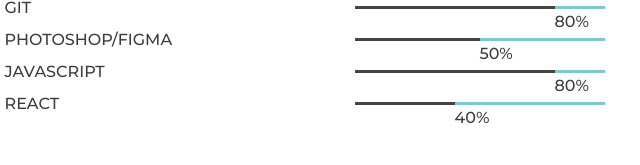
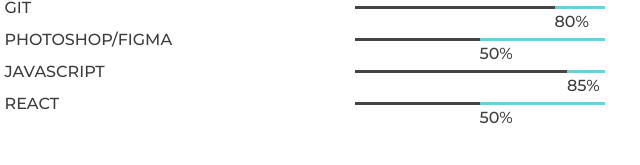
Before and after one commit to drakooosha/cv, a plain HTML site: page index.html in a window 1280 px wide. Shown: the part 763-928 px from the top of the page, 549-1189 px from the left. Drawn offline with nearby package versions, Linux system fonts and the light colour scheme.

Commit message:
Update index.html

```diff
--- a/index.html
+++ b/index.html
@@ -162,13 +162,13 @@
                                 <li class="skills__item">
                                     javascript
                                     <div class="skills__line">
-                                        <span class="skills__percent" style="width:calc(100% - 80%)">80%</span>
+                                        <span class="skills__percent" style="width:calc(100% - 85%)">85%</span>
                                     </div>
                                 </li>
                                 <li class="skills__item">
                                     react
                                     <div class="skills__line">
-                                        <span class="skills__percent" style="width:calc(100% - 40%)">40%</span>
+                                        <span class="skills__percent" style="width:calc(100% - 50%)">50%</span>
                                     </div>
                                 </li>
                             </ul>
@@ -260,7 +260,7 @@
     <footer class="footer">
         <div class="container container--main">
             <div class="footer__inner">
-                <p class="footer__txt">Created in 2021</p>
+                <p class="footer__txt">Created in 2023</p>
             </div>
         </div>
     </footer>
```
